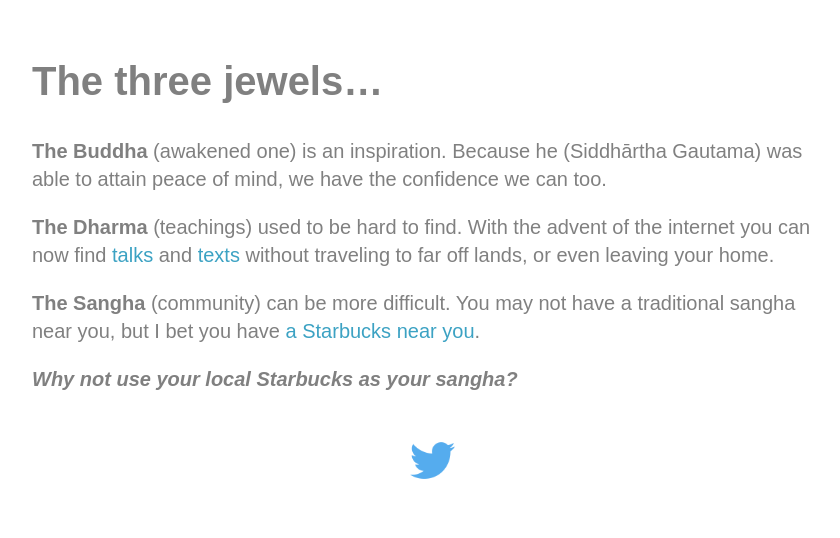
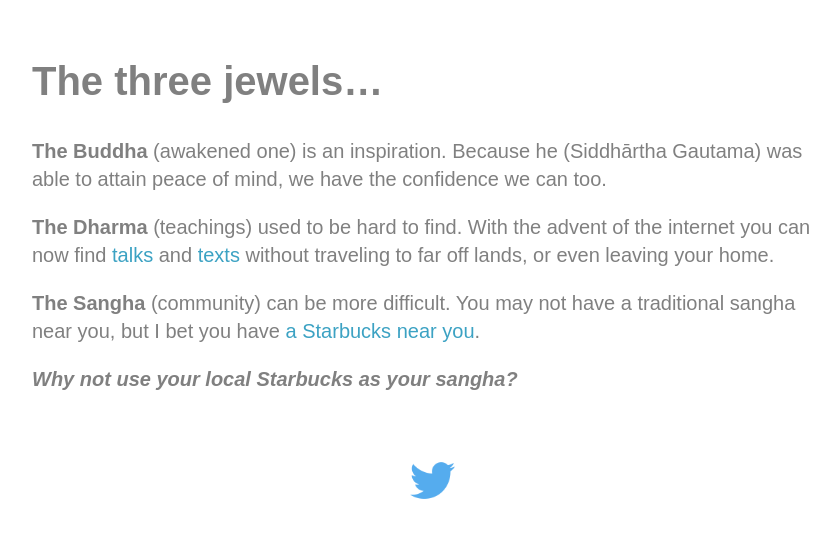
Before and after one commit to StarbucksSangha/StarbucksSangha, a Jekyll site: the page built from index.md, in a window 1280 px wide. Shown: the top 538 px of the page, without its empty margins (208-1048 px from the left). Built offline with Jekyll 4.4.1, drawn with Linux system fonts in a browser that asks for light colours.

Commit message:
Update default.html

```diff
--- a/_layouts/default.html
+++ b/_layouts/default.html
@@ -21,7 +21,7 @@
 
 <center>
 {% if page.url == "/" %}
-<div style="float; margin-bottom:5px;"></div>
+<div style="float; margin-bottom:25px;"></div>
 <a href="https://twitter.com/StarbucksSangha" target="_self"><img src="/img/twitter.png" width="45"></a>
 {% else %}
 <div style="float; margin-bottom:25px;"></div>
```
